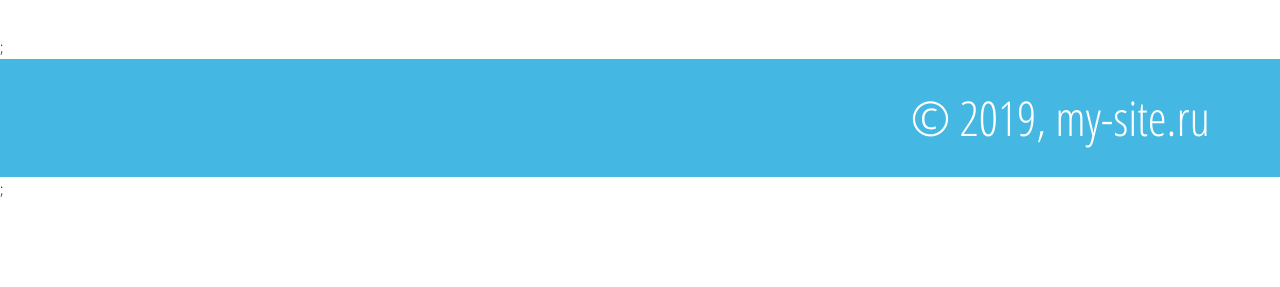
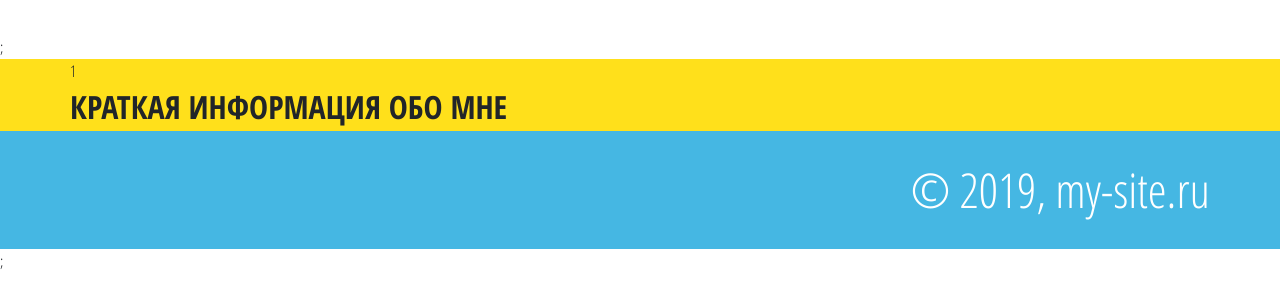
Before and after one commit to aimakad/my-blog, a website: page src/html/pages/myblogpage.html in a window 1280 px wide. Shown: the part 209-496 px from the top of the page. Drawn offline with nearby package versions, Linux system fonts and the light colour scheme; files that its build step writes are made by us from their sources; files whose address does not match are found by name.

Commit message:
обновила в процессе работы (добавляется работа по желтому макету)

```diff
--- a/src/html/pages/myblogpage.html
+++ b/src/html/pages/myblogpage.html
@@ -12,10 +12,13 @@
         @@include('./../components/header.html');
         <div class="myblog">
             <div class="container">
-                <div class="myblog__content">
+                <div class="myblog__content">1
+                    <h1 class="myblog__title title">Краткая информация обо мне</h1>
 
                 </div>
             </div>
         </div>
         @@include('./../components/footer.html');
     </body>
+    <script src="script.js"></script>
+    </html>
```
Also changed, not shown: src/html/pages/story.html (+1 -0 lines).
